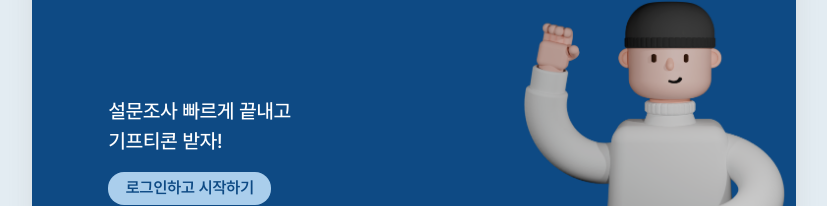
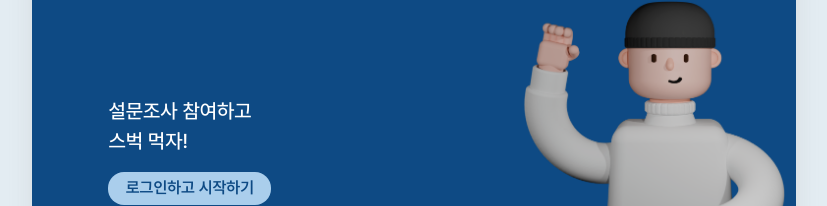
Before and after one commit to mingki831/Hannyang, a React (Create React App) app: page / in a window 1280 px wide. Shown: the part 104-310 px from the top of the page, without its empty margins (226-1053 px from the left). Built offline with nearby package versions, Linux system fonts and the light colour scheme.

Commit message:
feat/MainPage random값 추가

```diff
--- a/src/pages/main/MainPage.jsx
+++ b/src/pages/main/MainPage.jsx
@@ -20,6 +20,9 @@ export default function MainPage() {
     const { setPage } = useContext(PageContext);
     const navigate = useNavigate();
 
+    const giftArray = ['공차', '스벅', '베라', '치킨'];
+    const randomValue = giftArray[Math.floor(Math.random() * giftArray.length)];
+
     useEffect(() => {
         setPage('MainPage');
         if (authenticated === true) {
@@ -37,8 +40,8 @@ export default function MainPage() {
                     {isLogin === false ?
                     <MainST.GuideZone>
                         <MainST.GuideText>
-                            설문조사 빠르게 끝내고 <br/>
-                            기프티콘 받자!
+                            설문조사 참여하고 <br/>
+                            {randomValue} 먹자!
                         </MainST.GuideText>
                         <MainST.GuideButton
                             onClick={() => {
```
